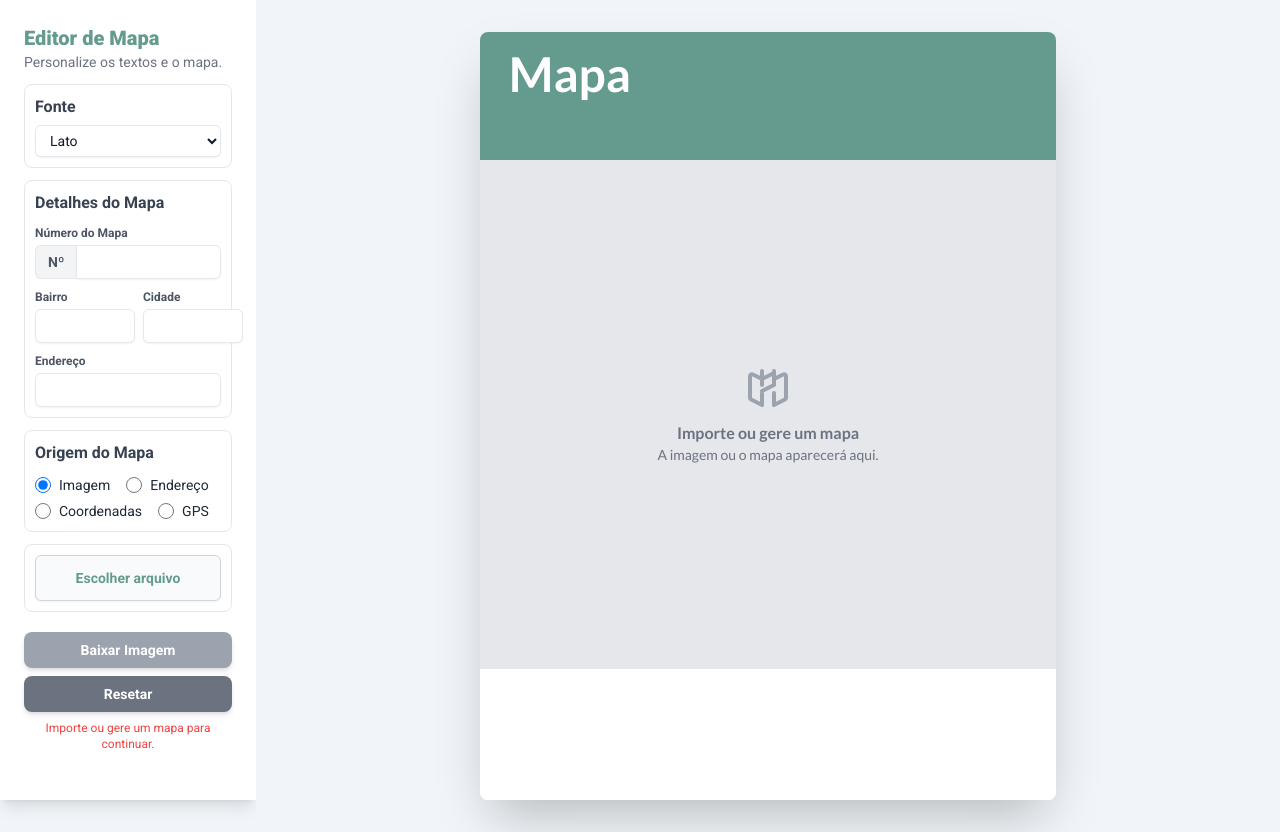
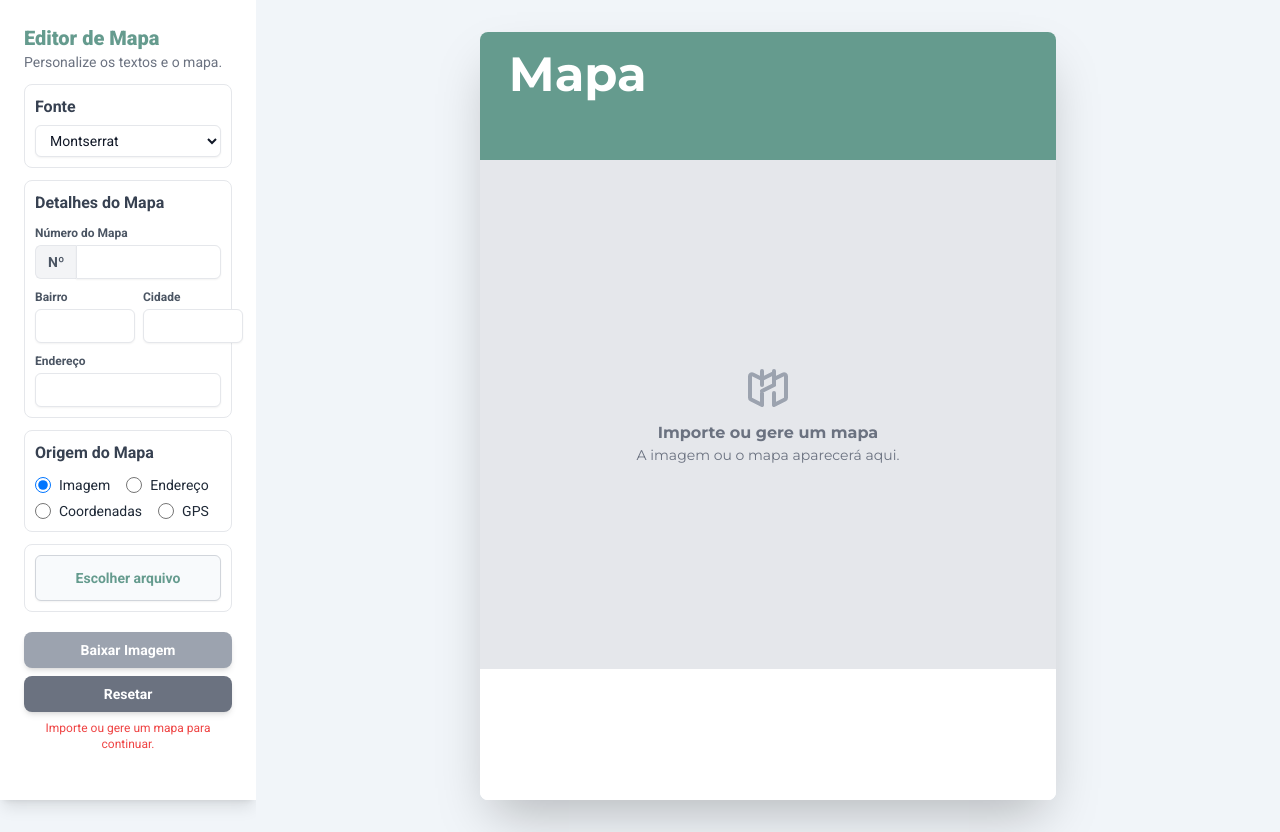
Before and after one commit to AdrianoCalmon/Editor-de-Mapa, a React (Vite) app: page / in a window 1280 px wide. Built offline with nearby package versions, Linux system fonts and the light colour scheme.

Commit message:
feat: Update default font to Montserrat
Changes the default selected font from 'Lato' to 'Montserrat' in the App component. This aligns the initial font choice with the order of font definitions.

```diff
--- a/App.tsx
+++ b/App.tsx
@@ -12,8 +12,8 @@ declare const htmlToImage: any;
 */
 
 const fonts = {
+  'Montserrat': { className: 'font-montserrat', style: "'Montserrat', sans-serif" },
   'Lato': { className: 'font-lato', style: "'Lato', sans-serif" },
-  'Montserrat': { className: 'font-montserrat', style: "'Montserrat', sans-serif" },
   'Noto Sans': { className: 'font-noto-sans', style: "'Noto Sans', sans-serif" },
   'Nunito Sans': { className: 'font-nunito-sans', style: "'Nunito Sans', sans-serif" },
   'Open Sans': { className: 'font-open-sans', style: "'Open Sans', sans-serif" },
@@ -34,7 +34,7 @@ const blankContent: MapContent = {
 
 function App() {
     const [content, setContent] = useState<MapContent>(blankContent);
-    const [selectedFont, setSelectedFont] = useState('Lato');
+    const [selectedFont, setSelectedFont] = useState('Montserrat');
     const [isDownloading, setIsDownloading] = useState(false);
     const [isSharing, setIsSharing] = useState(false);
     const [mapSource, setMapSource] = useState<'image' | 'address' | 'coordinates' | 'gps'>('image');
```
